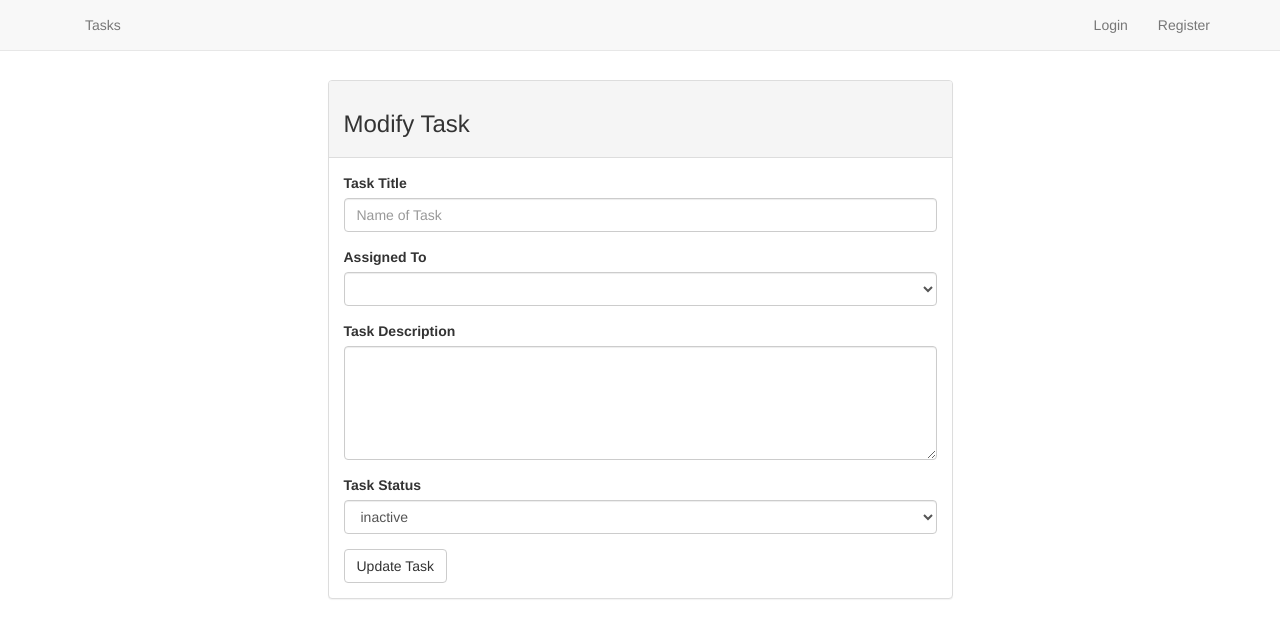
After one commit to RossVoid/TaskApp, a PHP site: template app/Views/task.twig in a window 1280 px wide. The commit adds this page. Shown: the top 638 px of the page. Run offline with PHP 8.4, Linux system fonts and the light colour scheme; the template is opened without the code that fills it, so the values that code supplies are empty; some libraries are stand-ins or nearby versions.

Commit message:
Example Complete for Timmy

```diff
--- a/app/Models/task.php
+++ b/app/Models/task.php
@@ -9,7 +9,7 @@ class task extends Model
     protected $table = "tasks";
     protected $fillable =
     [
-        'id',
+        'user_id',
         'task_title',
         'task_description',
         'task_status',
--- a/app/Views/Templates/Partials/nav.twig
+++ b/app/Views/Templates/Partials/nav.twig
@@ -9,6 +9,9 @@
             </button>
         </div>
         <div id="navbar" class="navbar-collapse collapse">
+            <ul class="nav navbar-nav">
+                 <li class=""><a href="{{ path_for('tasks') }}">Tasks</a></li>
+            </ul>
             <ul class="nav navbar-nav navbar-right">
                 {% if auth.check %}
                     <li class=" dropdown"><a href="#" class="dropdown-toggle active" data-toggle="dropdown" role="button" aria-haspopup="true" aria-expanded="false">{{ auth.user.name }}<span class="caret"></span></a>
--- /dev/null
+++ b/app/Views/task.twig
@@ -0,0 +1,48 @@
+{% extends 'templates/app.twig' %}
+{% block content %}
+    <div class="row">
+        <div class="col-md-6 col-md-offset-3">
+            <div class="panel panel-default">
+                <div class="panel-heading">
+                    <h3>Modify Task {{task.id}}</h3>
+                </div>
+                <div class="panel-body">
+                    <form action="{{ path_for('task.update', {'taskID' : task.id}) }}" method="post" autocomplete="off">
+                        <div class="form-group{{ errors.tasktitle ? ' has-error' : ''}}">
+                            <label for="tasktitle">Task Title</label>
+                            <input type="tasktitle" name="tasktitle" id="tasktitle" placeholder="Name of Task" class="form-control" value="{{task.task_title}}">
+                            {% if errors.tasktitle %}
+                                <span class="help-block">{{ errors.tasktitle | first }}</span>
+                            {% endif %}
+                        </div>
+                        <div class="form-group">
+                            <label for="assignedto">Assigned To</label>
+                            <select class="form-control" id="assignedto" name="assignedto">
+                                {% for user in users %}
+                                     <option {% if task.user_id == user.id  %}selected{% endif %}>{{ user.email }}</option>
+                                {% endfor %}
+                            </select>
+                        </div>
+                        <div class="form-group{{ errors.taskdescription ? ' has-error' : ''}}">
+                            <label for="taskdescription">Task Description</label>
+                            <textarea class="form-control" rows="5" id="taskdescription" name="taskdescription">{{ task.task_description }}</textarea>
+                            {% if errors.taskdescription %}
+                                <span class="help-block">{{ errors.taskdescription | first }}</span>
+                            {% endif %}
+                        </div>
+                        <div class="form-group">
+                            <label for="taskstatus">Task Status</label>
+                            <select class="form-control" id="taskstatus" name="taskstatus">
+                                <option {% if task.task_status == "inactive" %}selected{% endif %}>inactive</option>
+                                <option {% if task.task_status == "in-progress" %}selected{% endif %}>in-progress</option>
+                                <option {% if task.task_status == "complete" %}selected{% endif %}>complete</option>
+                            </select>
+                        </div>
+                        {{ csrf.field | raw }}
+                        <button type="submit" class="btn btn-default">Update Task</button>
+                    </form>
+                </div>
+            </div>
+        </div>
+    </div>
+{% endblock %}
--- a/app/routes.php
+++ b/app/routes.php
@@ -1,5 +1,4 @@
 <?php
-
 use App\Middleware\AuthMiddleware;
 use App\Middleware\GuestMiddleware;
 
@@ -10,6 +9,8 @@ $app->group('', function(){
     $this->get('/auth/signout', 'AuthController:getSignOut')->setName('auth.signout');
     $this->get('/auth/password/change', 'PasswordController:getChangePassword')->setName('auth.password.change');
     $this->post('/auth/password/change', 'PasswordController:postChangePassword');
+    $this->get('/task/{taskID}', 'TasksController:getTask')->setName('task.details');
+    $this->post('/task/{taskID}', 'TasksController:updateTask')->setName('task.update');
 })->add(new AuthMiddleware($container));
 
 $app->group('', function(){
```
Also changed, not shown: app/Controllers/TasksController.php (+35 -5 lines), app/Views/tasks.twig (+16 -14 lines), sql/tasks.sql (+21 -14 lines).
